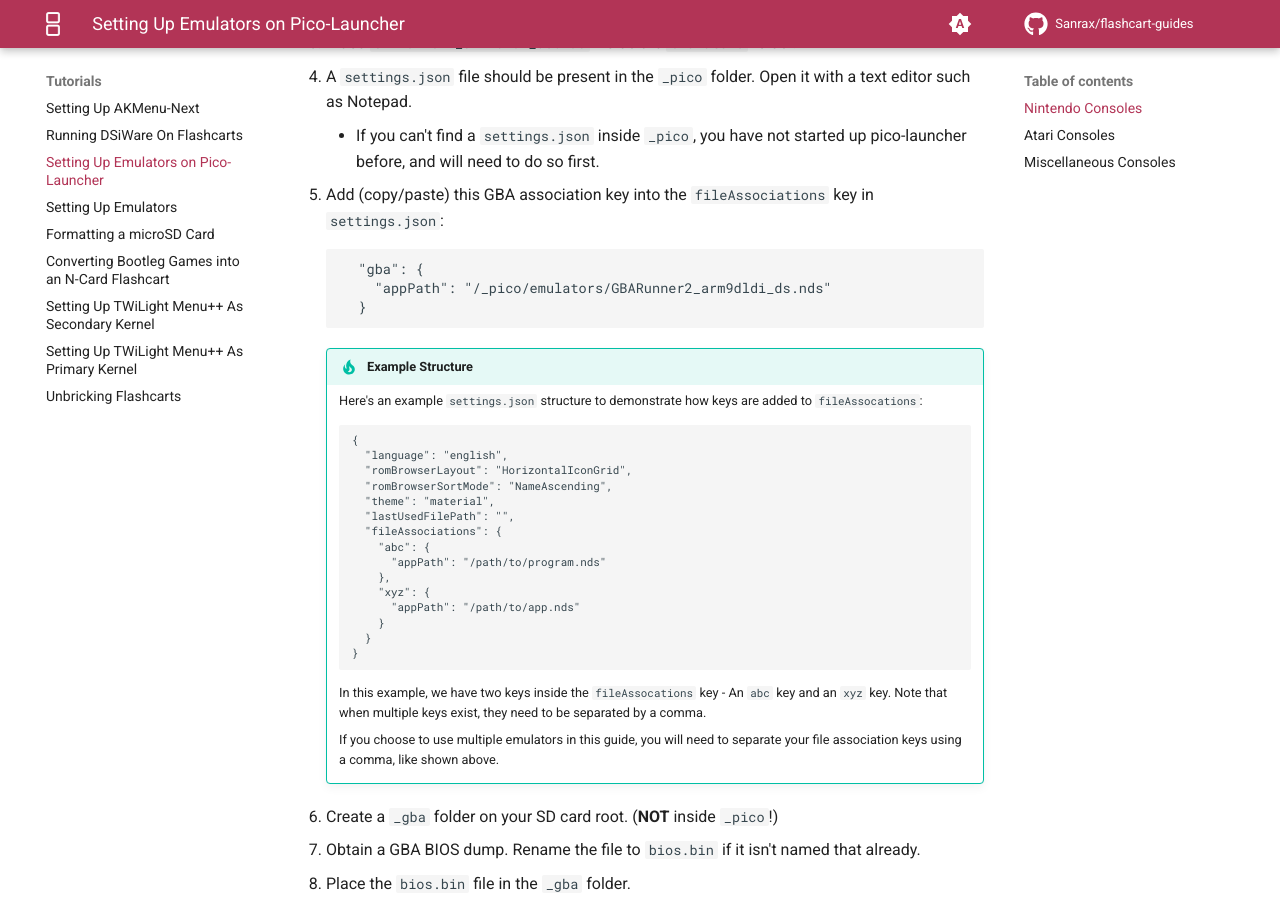
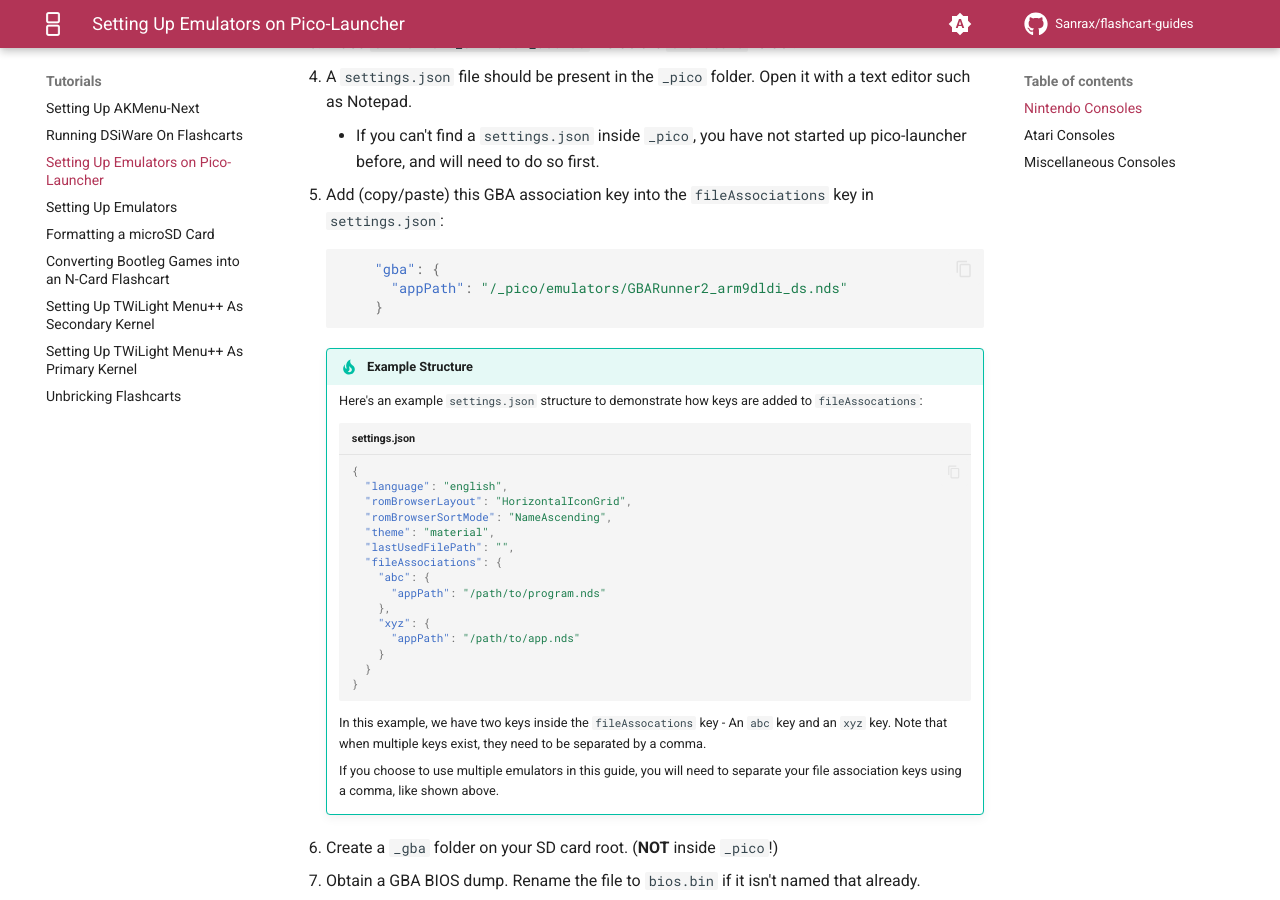
Before and after one commit to Sanrax/flashcart-guides, an MkDocs documentation site: the page built from docs/tutorials/emulators-pico.md, in a window 1280 px wide and 900 px high, scrolled down 811 px. Built offline with MkDocs 1.6.1 and Material for MkDocs 9.7.7, drawn with Linux system fonts in a browser that asks for light colours; comment, search, counter and statistics services are not loaded.

````diff
--- a/docs/tutorials/emulators-pico.md
+++ b/docs/tutorials/emulators-pico.md
@@ -30,16 +30,16 @@ title: Setting Up Emulators on Pico-Launcher
             - If you can't find a `settings.json` inside `_pico`, you have not started up pico-launcher before, and will need to do so first.
 
         1. Add (copy/paste) this GBA association key into the `fileAssociations` key in `settings.json`:
-            ```
-              "gba": {
-                "appPath": "/_pico/emulators/GBARunner2_arm9dldi_ds.nds"
-              }
+            ``` json
+                "gba": {
+                  "appPath": "/_pico/emulators/GBARunner2_arm9dldi_ds.nds"
+                }
             ```
 
             !!! tip "Example Structure"
 
                 Here's an example `settings.json` structure to demonstrate how keys are added to `fileAssocations`:
-                ```
+                ``` json title="settings.json"
                 {
                   "language": "english",
                   "romBrowserLayout": "HorizontalIconGrid",
@@ -97,7 +97,7 @@ title: Setting Up Emulators on Pico-Launcher
             - If you can't find a `settings.json` inside `_pico`, you have not started up pico-launcher before, and will need to do so first.
 
         1. Add (copy/paste) this GBA association key into the `fileAssociations` key in `settings.json`:
-            ```
+            ``` json
               "gba": {
                 "appPath": "/_pico/emulators/GBARunner3.nds"
               }
@@ -106,7 +106,7 @@ title: Setting Up Emulators on Pico-Launcher
             !!! tip "Example Structure"
 
                 Here's an example `settings.json` structure to demonstrate how keys are added to `fileAssocations`:
-                ```
+                ``` json title="settings.json"
                 {
                   "language": "english",
                   "romBrowserLayout": "HorizontalIconGrid",
@@ -144,39 +144,39 @@ title: Setting Up Emulators on Pico-Launcher
     1. A `settings.json` file should be present in the `_pico` folder. Open it with a text editor such as Notepad.
             - If you can't find a `settings.json` inside `_pico`, you have not started up pico-launcher before, and will need to do so first.
 
-        1. Add (copy/paste) these GB/C association keys into the `fileAssociations` key in `settings.json`:
+    1. Add (copy/paste) these GB/C association keys into the `fileAssociations` key in `settings.json`:
+        ``` json
+          "gb": {
+            "appPath": "/_pico/emulators/gameyob.nds"
+          },
+          "gbc": {
+            "appPath": "/_pico/emulators/gameyob.nds"
+          }
+        ```
+
+        !!! tip "Example Structure"
+
+            Here's an example `settings.json` structure to demonstrate how keys are added to `fileAssocations`:
+            ``` json title="settings.json"
+            {
+              "language": "english",
+              "romBrowserLayout": "HorizontalIconGrid",
+              "romBrowserSortMode": "NameAscending",
+              "theme": "material",
+              "lastUsedFilePath": "",
+              "fileAssociations": {
+                "abc": {
+                  "appPath": "/path/to/program.nds"
+                },
+                "xyz": {
+                  "appPath": "/path/to/app.nds"
+                }
+              }
+            }
             ```
-              "gb": {
-                "appPath": "/_pico/emulators/gameyob.nds"
-              },
-              "gbc": {
-                "appPath": "/_pico/emulators/gameyob.nds"
-              }
-            ```
+            In this example, we have two keys inside the `fileAssocations` key - An `abc` key and an `xyz` key. Note that when multiple keys exist, they need to be separated by a comma.
 
-            !!! tip "Example Structure"
-
-                Here's an example `settings.json` structure to demonstrate how keys are added to `fileAssocations`:
-                ```
-                {
-                  "language": "english",
-                  "romBrowserLayout": "HorizontalIconGrid",
-                  "romBrowserSortMode": "NameAscending",
-                  "theme": "material",
-                  "lastUsedFilePath": "",
-                  "fileAssociations": {
-                    "abc": {
-                      "appPath": "/path/to/program.nds"
-                    },
-                    "xyz": {
-                      "appPath": "/path/to/app.nds"
-                    }
-                  }
-                }
-                ```
-                In this example, we have two keys inside the `fileAssocations` key - An `abc` key and an `xyz` key. Note that when multiple keys exist, they need to be separated by a comma.
-
-                If you choose to use multiple emulators in this guide, you will need to separate your file association keys using a comma, like shown above.
+            If you choose to use multiple emulators in this guide, you will need to separate your file association keys using a comma, like shown above.
 
     1. On your SD card root, create a `ROMs` folder, and then create a `GB` folder inside it. Place your `.gb` or `.gbc` game ROMs inside.
 
--- a/mkdocs.yml
+++ b/mkdocs.yml
@@ -6,6 +6,7 @@ theme:
   features:
     - navigation.tabs
     - content.tooltips
+    - content.code.copy
   favicon: images/favicon.png
   logo: images/web-icon.png
   icon:
@@ -59,9 +60,15 @@ markdown_extensions:
   - attr_list
   - md_in_html
   - pymdownx.details
+  - pymdownx.inlinehilite
+  - pymdownx.snippets
   - pymdownx.superfences
   - pymdownx.tabbed:
       alternate_style: true
   - pymdownx.emoji:
       emoji_index: !!python/name:material.extensions.emoji.twemoji
       emoji_generator: !!python/name:material.extensions.emoji.to_svg
+  - pymdownx.highlight:
+      anchor_linenums: true
+      line_spans: __span
+      pygments_lang_class: true
````
